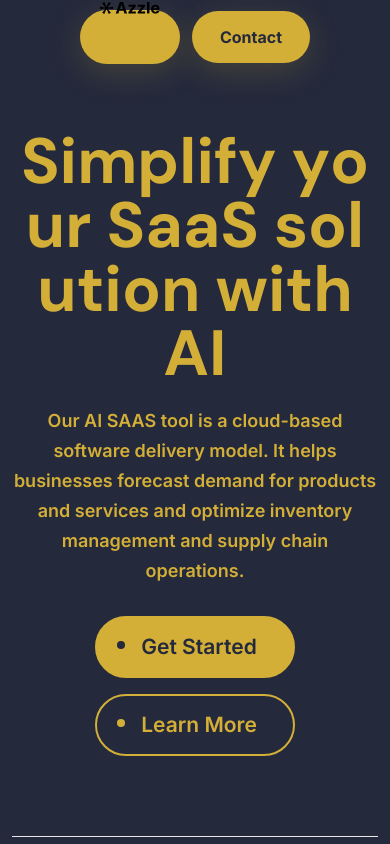
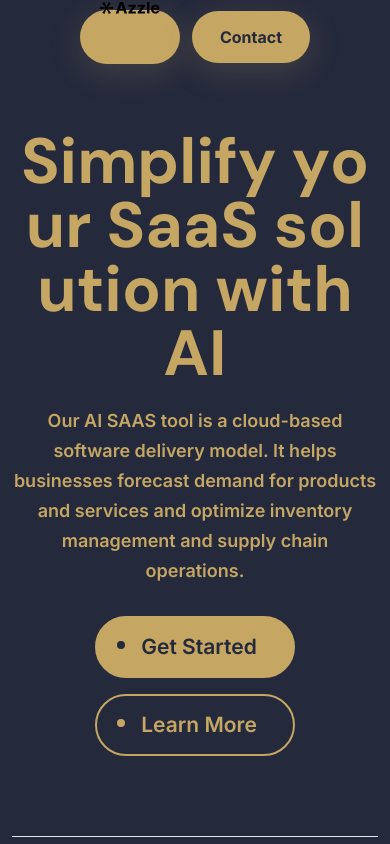
Before and after one commit to RobertGyorgy/psiholog-Gabriel, a Next.js app: page / in a window 390 px wide. Shown: the top 844 px of the page. Built offline with nearby package versions, Linux system fonts and the light colour scheme; a web font is replaced by a local one.

Commit message:
Fix navbar centering on mobile and remove SVG color filter

```diff
--- a/public/assets/css/main.css
+++ b/public/assets/css/main.css
@@ -1017,7 +1017,7 @@ a.log-in-btn:hover:after {
 
 .log-in-btn.yellow-btn{
   color: #0F1A54;
-  background-color: #FBC21D;
+  background-color: rgba(197, 166, 99, 1);
 }
 .log-in-btn.yellow-btn:hover{
   background-color: #fff;
--- a/src/app/globals.css
+++ b/src/app/globals.css
@@ -17,7 +17,6 @@
 @tailwind base;
 @tailwind components;
 @tailwind utilities;
-
 /* Tailwind CSS Variables for InteractiveHoverButton */
 @layer base {
 	:root {
@@ -30,28 +29,28 @@
 
 /* Prevent horizontal scrolling */
 html, body {
-	overflow-x: hidden;
+	box-shadow: 0 8px 32px 0 rgba(197, 166, 99, 0.2);
 	margin: 0;
 	padding: 0;
 	scroll-behavior: smooth;
 	scroll-padding-top: 120px;
 }
-
 /* Header Section */
 .azzle-header-section {
 	position: fixed;
 	top: 15px;
 	left: 50%;
 	transform: translateX(-50%);
+	box-shadow: 0 8px 30px rgba(197, 166, 99, 0.3);
 	width: calc(100% - 60px);
 	max-width: 350px;
 	z-index: 1000;
 	background: transparent !important;
 	padding: 0 !important;
 	border: none !important;
-	box-shadow: none !important;
+	--gradient-blue-gold: linear-gradient(135deg, rgba(16, 55, 92, 0.3) 0%, rgba(197, 166, 99, 0.25) 100%);
 	backdrop-filter: none !important;
-	-webkit-backdrop-filter: none !important;
+	--gradient-gold-blue: linear-gradient(135deg, rgba(197, 166, 99, 0.35) 0%, rgba(16, 55, 92, 0.3) 100%);
 }
 
 .azzle-header-section.sticky-menu {
@@ -63,18 +62,28 @@ html, body {
 
 .azzle-header-section.hide-header {
 	background: transparent !important;
-	box-shadow: none !important;
+	color: rgba(197, 166, 99, 1) !important;
 	backdrop-filter: none !important;
 	-webkit-backdrop-filter: none !important;
 }
 
 .azzle-header-section.section2,
 .azzle-header-section.section4 {
-	background: transparent !important;
+	color: rgba(197, 166, 99, 1) !important;
 	backdrop-filter: none !important;
 	-webkit-backdrop-filter: none !important;
 	box-shadow: none !important;
-	border: none !important;
+	background: radial-gradient(circle, rgba(197, 166, 99, 0.45) 0%, transparent 70%);
+}
+
+@media (max-width: 991px) {
+	.azzle-header-section .container {
+		display: flex !important;
+		flex-direction: row;
+		gap: 8px !important;
+		justify-content: center;
+		align-items: center;
+	}
 }
 
 @media (max-width: 576px) {
@@ -192,10 +201,10 @@ html, body {
 
 /* Navigation */
 .azzle-main-menu-item {
-	background: #D4AF37;
+	background: rgba(197, 166, 99, 1);
 	border-radius: 50px;
 	padding: 10px 16px;
-	box-shadow: 0 8px 32px 0 rgba(212, 175, 55, 0.2);
+	box-shadow: 0 8px 32px 0 rgba(197, 166, 99, 0.2);
 	backdrop-filter: blur(12px);
 	-webkit-backdrop-filter: blur(12px);
 	font-size: 13px;
@@ -254,12 +263,12 @@ html, body {
 
 /* Contact Button Styling */
 .contact-cta-btn.azzle-default-btn {
-	background: #D4AF37 !important;
+	background: rgba(197, 166, 99, 1) !important;
 	color: #24293c !important;
 	padding: 14px 28px !important;
 	border-radius: 50px !important;
 	border: none !important;
-	box-shadow: 0 8px 32px 0 rgba(212, 175, 55, 0.2);
+	box-shadow: 0 8px 32px 0 rgba(197, 166, 99, 0.2);
 	transition: all 0.3s ease;
 }
 
@@ -295,7 +304,7 @@ html, body {
 /* Blog Posts Styling */
 .azzle-pricing-wrap {
 	background: white;
-	border: 2px solid rgba(212, 175, 55, 0.3);
+	border: 2px solid rgba(197, 166, 99, 0.3);
 	box-shadow: 0 4px 20px rgba(0, 0, 0, 0.08);
 	transition: all 0.3s ease;
 }
@@ -305,9 +314,9 @@ html, body {
 }
 
 .azzle-pricing-wrap:hover {
-	box-shadow: 0 8px 30px rgba(212, 175, 55, 0.3);
+	box-shadow: 0 8px 30px rgba(197, 166, 99, 0.3);
 	transform: translateY(-5px);
-	border-color: rgba(212, 175, 55, 0.5);
+	border-color: rgba(197, 166, 99, 0.5);
 }
 
 .azzle-pricing-header h3 {
@@ -322,8 +331,8 @@ html, body {
 
 /* Gradient and background updates */
 :root {
-	--gradient-blue-gold: linear-gradient(135deg, rgba(16, 55, 92, 0.3) 0%, rgba(212, 175, 55, 0.25) 100%);
-	--gradient-gold-blue: linear-gradient(135deg, rgba(212, 175, 55, 0.35) 0%, rgba(16, 55, 92, 0.3) 100%);
+	--gradient-blue-gold: linear-gradient(135deg, rgba(16, 55, 92, 0.3) 0%, rgba(197, 166, 99, 0.25) 100%);
+	--gradient-gold-blue: linear-gradient(135deg, rgba(197, 166, 99, 0.35) 0%, rgba(16, 55, 92, 0.3) 100%);
 	--gradient-blue-dark: linear-gradient(180deg, rgba(16, 55, 92, 0.2) 0%, rgba(16, 55, 92, 0.35) 100%);
 }
 
@@ -351,13 +360,13 @@ html, body {
 .azzle-hero-section h5,
 .azzle-hero-section h6,
 .azzle-hero-section p {
-		color: #D4AF37 !important;
+		color: rgba(197, 166, 99, 1) !important;
 }
 
 .azzle-hero-section .azzle-hero-content1 > p,
 .azzle-hero-section .azzle-hero-content2 > p,
 .azzle-hero-section .azzle-hero-content3 > p {
-		color: #D4AF37 !important;
+		color: rgba(197, 166, 99, 1) !important;
 }
 
 /* Pill-shaped buttons in hero section */
@@ -386,7 +395,7 @@ html, body {
 	position: absolute;
 	width: 350px;
 	height: 350px;
-		background: radial-gradient(circle, rgba(212, 175, 55, 0.45) 0%, transparent 70%);
+		background: radial-gradient(circle, rgba(197, 166, 99, 0.45) 0%, transparent 70%);
 	border-radius: 50%;
 	bottom: -100px;
 	left: -100px;
@@ -399,40 +408,40 @@ html, body {
 .azzle-service-item,
 .azzle-pricing-item {
 		background: linear-gradient(135deg, rgba(244, 246, 255, 0.95) 0%, rgba(16, 55, 92, 0.08) 100%);
-		border: 2px solid rgba(212, 175, 55, 0.4) !important;
+		border: 2px solid rgba(197, 166, 99, 0.4) !important;
 }
 
 .azzle-feature-item:hover,
 .azzle-service-item:hover {
-		background: linear-gradient(135deg, rgba(244, 246, 255, 0.99) 0%, rgba(212, 175, 55, 0.15) 100%);
-		border-color: rgba(212, 175, 55, 0.7) !important;
+		background: linear-gradient(135deg, rgba(244, 246, 255, 0.99) 0%, rgba(197, 166, 99, 0.15) 100%);
+		border-color: rgba(197, 166, 99, 0.7) !important;
 		box-shadow: 0 15px 40px rgba(16, 55, 92, 0.2);
 }
 
 /* Gradient accent elements */
 .azzle-default-btn {
-		background: linear-gradient(135deg, rgba(212, 175, 55, 1) 0%, rgba(212, 175, 55, 0.9) 100%) !important;
+		background: linear-gradient(135deg, rgba(197, 166, 99, 1) 0%, rgba(197, 166, 99, 0.9) 100%) !important;
 		color: rgba(16, 55, 92, 1) !important;
 	border: none !important;
 	font-weight: 700 !important;
 	padding: 14px 28px !important;
 	border-radius: 50px !important;
 	transition: all 0.3s ease !important;
-	box-shadow: 0 4px 15px rgba(212, 175, 55, 0.3);
+	box-shadow: 0 4px 15px rgba(197, 166, 99, 0.3);
 }
 
 .azzle-default-btn:hover {
-		background: linear-gradient(135deg, rgba(212, 175, 55, 1) 0%, rgba(212, 175, 55, 0.9) 100%) !important;
+		background: linear-gradient(135deg, rgba(197, 166, 99, 1) 0%, rgba(197, 166, 99, 0.9) 100%) !important;
 		color: rgba(16, 55, 92, 1) !important;
-		box-shadow: 0 8px 25px rgba(212, 175, 55, 0.5);
+		box-shadow: 0 8px 25px rgba(197, 166, 99, 0.5);
 	transform: translateY(-2px);
 }
 
 .azzle-default-btn.outline-btn,
 .azzle-default-btn.outline-btn3 {
 	background: transparent !important;
-		color: rgba(212, 175, 55, 1) !important;
-		border: 2px solid rgba(212, 175, 55, 1) !important;
+		color: rgba(197, 166, 99, 1) !important;
+		border: 2px solid rgba(197, 166, 99, 1) !important;
 	border-radius: 50px !important;
 }
 
@@ -458,20 +467,20 @@ html, body {
 
 .azzle-default-btn.outline-btn:hover,
 .azzle-default-btn.outline-btn3:hover {
-		background: rgba(212, 175, 55, 1) !important;
+		background: rgba(197, 166, 99, 1) !important;
 		color: rgba(16, 55, 92, 1) !important;
-		box-shadow: 0 8px 25px rgba(212, 175, 55, 0.4);
+		box-shadow: 0 8px 25px rgba(197, 166, 99, 0.4);
 	transform: translateY(-2px);
 }
 
 .azzle-default-btn.btn2 {
-		background: linear-gradient(135deg, rgba(212, 175, 55, 1) 0%, rgba(212, 175, 55, 0.9) 100%) !important;
+		background: linear-gradient(135deg, rgba(197, 166, 99, 1) 0%, rgba(197, 166, 99, 0.9) 100%) !important;
 		color: rgba(16, 55, 92, 1) !important;
 }
 
 .azzle-default-btn.btn2:hover {
-		background: linear-gradient(135deg, rgba(212, 175, 55, 1) 0%, rgba(212, 175, 55, 0.9) 100%) !important;
-		box-shadow: 0 8px 25px rgba(212, 175, 55, 0.5);
+		background: linear-gradient(135deg, rgba(197, 166, 99, 1) 0%, rgba(197, 166, 99, 0.9) 100%) !important;
+		box-shadow: 0 8px 25px rgba(197, 166, 99, 0.5);
 	transform: translateY(-2px);
 }
 
@@ -539,7 +548,7 @@ html, body {
 }
 
 .azzle-section-padding.pt-0 h2 {
-		color: #D4AF37 !important;
+		color: rgba(197, 166, 99, 1) !important;
 }
 
 .azzle-section-padding.pt-0 p {
@@ -550,9 +559,9 @@ html, body {
 	color: #fff !important;
 }
 
-/* Updated arrow SVG colors in the list */
+/* Arrow SVG colors - no filter needed, use proper fill color in SVG */
 .azzle-section-padding.pt-0 .azzle-listicon-wrap img {
-	filter: brightness(0) saturate(100%) invert(78%) sepia(57%) saturate(1054%) hue-rotate(347deg) brightness(102%) contrast(98%);
+	/* Filter removed - SVGs now use correct fill color */
 }
 
 /* Modal animations */
--- a/src/common/ScrollToTop.tsx
+++ b/src/common/ScrollToTop.tsx
@@ -64,7 +64,7 @@ const ScrollToTop = () => {
           >
             <path
               d="M14.4847 1C14.4847 1 14.875 5.5 18.9847 7.9C20.8665 8.99899 23.4847 10 23.4847 10M23.4847 10H1M23.4847 10C23.4847 10 20.9004 11.0612 18.9847 12.1C14.4847 14.54 14.4847 19 14.4847 19"
-              stroke="rgba(212, 175, 55)"
+              stroke="rgba(197, 166, 99, 1)"
               strokeWidth="2"
               strokeLinecap="round"
               strokeLinejoin="round"
--- a/src/components/homes/home-1/AboutHomeOne.tsx
+++ b/src/components/homes/home-1/AboutHomeOne.tsx
@@ -35,15 +35,15 @@ export default function AboutHomeOne() {
                 <div className="azzle-listicon-wrap mt-50">
                   <ul>
                     <li>
-                      <img src="assets/images/home1/arrow.svg" alt="Icon" />
+                      <img src="/assets/images/home1/arrow-gold.svg" alt="Icon" />
                       <h3>Ready-to-use AI capabilities system</h3>
                     </li>
                     <li>
-                      <img src="assets/images/home1/arrow.svg" alt="Icon" />
+                      <img src="/assets/images/home1/arrow-gold.svg" alt="Icon" />
                       <h3>Users can quickly integrate AI features</h3>
                     </li>
                     <li>
-                      <img src="assets/images/home1/arrow.svg" alt="Icon" />
+                      <img src="/assets/images/home1/arrow-gold.svg" alt="Icon" />
                       <h3>Time savings translate to cost savings</h3>
                     </li>
                   </ul>
--- a/src/components/homes/home-1/FeaturesHomeOne.tsx
+++ b/src/components/homes/home-1/FeaturesHomeOne.tsx
@@ -94,7 +94,7 @@ export default function FeaturesHomeOne() {
                     onClick={() => openModal(feature)}
                     className="azzle-default-btn"
                     style={{
-                      background: '#D4AF37',
+                      background: 'rgba(197, 166, 99, 1)',
                       border: 'none',
                       cursor: 'pointer',
                       padding: '12px 28px',
@@ -109,7 +109,7 @@ export default function FeaturesHomeOne() {
                       e.currentTarget.style.color = '#fff';
                     }}
                     onMouseLeave={(e) => {
-                      e.currentTarget.style.background = '#D4AF37';
+                      e.currentTarget.style.background = 'rgba(197, 166, 99, 1)';
                       e.currentTarget.style.color = '#24293c';
                     }}
                   >
@@ -163,7 +163,7 @@ export default function FeaturesHomeOne() {
               position: 'absolute',
               top: '20px',
               right: '20px',
-              background: '#D4AF37',
+              background: 'rgba(197, 166, 99, 1)',
               border: 'none',
               borderRadius: '50%',
               width: '40px',
--- a/src/components/homes/home-1/HeroHomeOne.tsx
+++ b/src/components/homes/home-1/HeroHomeOne.tsx
@@ -39,13 +39,13 @@ export default function HeroHomeOne() {
                 <InteractiveHoverButton
                   text="Get Started"
                   onClick={() => window.location.href = '#contact'}
-                  className="w-44 !bg-[#D4AF37] !text-[rgba(36,41,60)] !border-[#D4AF37] !border-2"
+                  className="w-44 !bg-[rgba(197,166,99,1)] !text-[rgba(36,41,60)] !border-[rgba(197,166,99,1)] !border-2"
                   style={{ minHeight: '48px' }}
                 />
                 <InteractiveHoverButton
                   text="Learn More"
                   onClick={() => window.location.href = '#contact'}
-                  className="w-44 yellow-hover !bg-white !text-[#D4AF37] !border-[#D4AF37] !border-2"
+                  className="w-44 yellow-hover !bg-white !text-[rgba(197,166,99,1)] !border-[rgba(197,166,99,1)] !border-2"
                   style={{ minHeight: '48px' }}
                 />
               </div>
--- a/src/components/homes/home-1/PricingHomeOne.tsx
+++ b/src/components/homes/home-1/PricingHomeOne.tsx
@@ -65,8 +65,8 @@ export default function PricingHomeOne() {
               <div className="azzle-pricing-footer mt-50" style={{ display: "flex", justifyContent: "center" }}>
                 <InteractiveHoverButton
                   text="Read More"
-                  className="w-40 !bg-[#D4AF37] !text-[rgba(36,41,60)] hover-gold-border"
-                  style={{ minHeight: '48px', backgroundColor: '#D4AF37', color: 'rgba(36, 41, 60)' }}
+                  className="w-40 !bg-[rgba(197,166,99,1)] !text-[rgba(36,41,60)] hover-gold-border"
+                  style={{ minHeight: '48px', backgroundColor: 'rgba(197, 166, 99, 1)', color: 'rgba(36, 41, 60)' }}
                 />
               </div>
             </div>
--- a/src/components/ui/interactive-hover-button.tsx
+++ b/src/components/ui/interactive-hover-button.tsx
@@ -39,7 +39,7 @@ const InteractiveHoverButton = React.forwardRef<
         }
 
         .interactive-hover-button:hover.hover-gold-border {
-          border: 2px solid #D4AF37;
+          border: 2px solid rgba(197, 166, 99, 1);
         }
 
         .button-text {
@@ -98,7 +98,7 @@ const InteractiveHoverButton = React.forwardRef<
 
         /* Yellow variant for Learn More button */
         .interactive-hover-button.yellow-hover .button-background {
-          background-color: #D4AF37;
+          background-color: rgba(197, 166, 99, 1);
         }
       `}</style>
     </button>
--- a/src/layouts/headers/HeaderOne.tsx
+++ b/src/layouts/headers/HeaderOne.tsx
@@ -7,9 +7,30 @@ export default function HeaderOne() {
   const { sticky, hidden } = UseSticky();
   return (
     <header className={`site-header azzle-header-section ${sticky ? "sticky-menu" : ""} ${hidden ? "hide-header" : ""}`} id="sticky-menu">
-      <div className="container" style={{ display: "flex", gap: "12px", alignItems: "center", justifyContent: "center" }}>
+      <div
+        className="container"
+        style={{
+          display: "grid",
+          gridTemplateColumns: "minmax(0, 1fr) auto minmax(0, 1fr)",
+          gap: "12px",
+          alignItems: "center",
+          justifyItems: "center",
+        }}
+      >
         {/* Island 1: Logo */}
-        <div style={{ display: "flex", alignItems: "center", padding: "12px 20px", borderRadius: "50px", background: "#D4AF37", boxShadow: "0 8px 32px 0 rgba(212, 175, 55, 0.2)", backdropFilter: "blur(12px)", WebkitBackdropFilter: "blur(12px)" }}>
+        <div
+          style={{
+            display: "flex",
+            alignItems: "center",
+            padding: "12px 20px",
+            borderRadius: "50px",
+            background: "rgba(197, 166, 99, 1)",
+            boxShadow: "0 8px 32px 0 rgba(197, 166, 99, 0.2)",
+            backdropFilter: "blur(12px)",
+            WebkitBackdropFilter: "blur(12px)",
+            justifySelf: "end",
+          }}
+        >
           <div className="header-logo">
             <Link href="/">
               <img src="/assets/images/logo-1-dark.svg" alt="logo" />
@@ -18,7 +39,7 @@ export default function HeaderOne() {
         </div>
 
         {/* Island 2: Navigation - Hidden on Mobile */}
-        <div style={{ display: "flex", justifyContent: "center" }} className="d-none d-lg-flex">
+        <div style={{ display: "flex", justifyContent: "center", justifySelf: "center" }} className="d-none d-lg-flex">
           <div className="azzle-main-menu-item">
             <nav className="main-menu menu-style1 menu-center">
               <Navmenu />
@@ -27,7 +48,26 @@ export default function HeaderOne() {
         </div>
 
         {/* Island 3: Contact */}
-        <Link href="#contact" className="contact-cta-btn azzle-default-btn" style={{ padding: "14px 28px", borderRadius: "50px", textDecoration: "none", display: "inline-flex", alignItems: "center", justifyContent: "center", background: "#D4AF37", border: "none", boxShadow: "0 8px 32px 0 rgba(212, 175, 55, 0.2)", color: "rgba(36, 41, 60)", fontWeight: 600 }}>Contact</Link>
+        <Link
+          href="#contact"
+          className="contact-cta-btn azzle-default-btn"
+          style={{
+            padding: "14px 28px",
+            borderRadius: "50px",
+            textDecoration: "none",
+            display: "inline-flex",
+            alignItems: "center",
+            justifyContent: "center",
+            background: "rgba(197, 166, 99, 1)",
+            border: "none",
+            boxShadow: "0 8px 32px 0 rgba(197, 166, 99, 0.2)",
+            color: "rgba(36, 41, 60)",
+            fontWeight: 600,
+            justifySelf: "start",
+          }}
+        >
+          Contact
+        </Link>
       </div>
     </header>
   )
```
Also changed, not shown: src/components/homes/home-1/TestimonialHomeOne.tsx (+6 -6 lines), public/assets/css/bootstrap.min.css, public/assets/css/rt-plugins.css, public/assets/images/home1/arrow-gold.svg (added), public/assets/images/home1/arrow.svg. Lines whose indentation alone changed are shown as unchanged.
